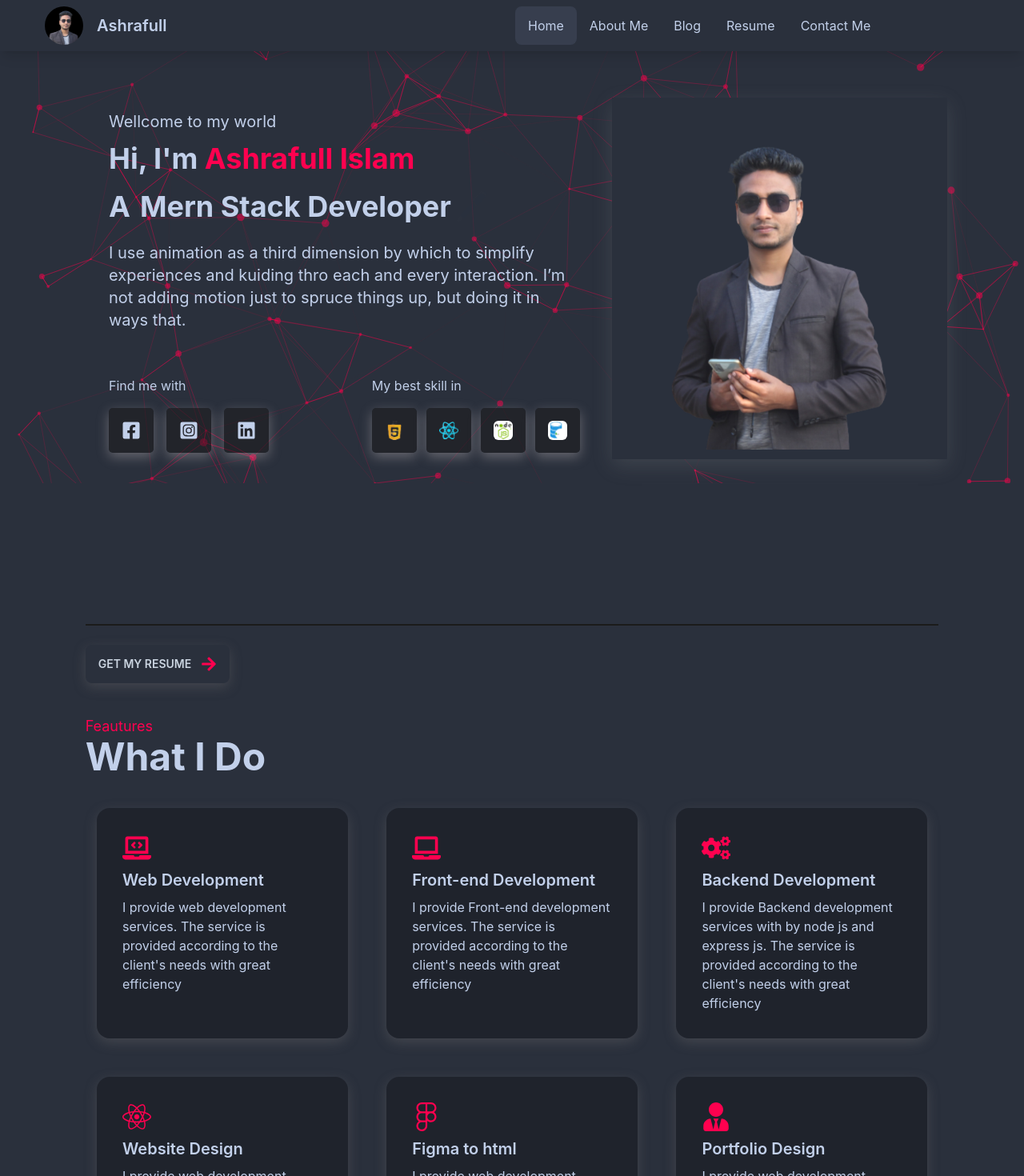
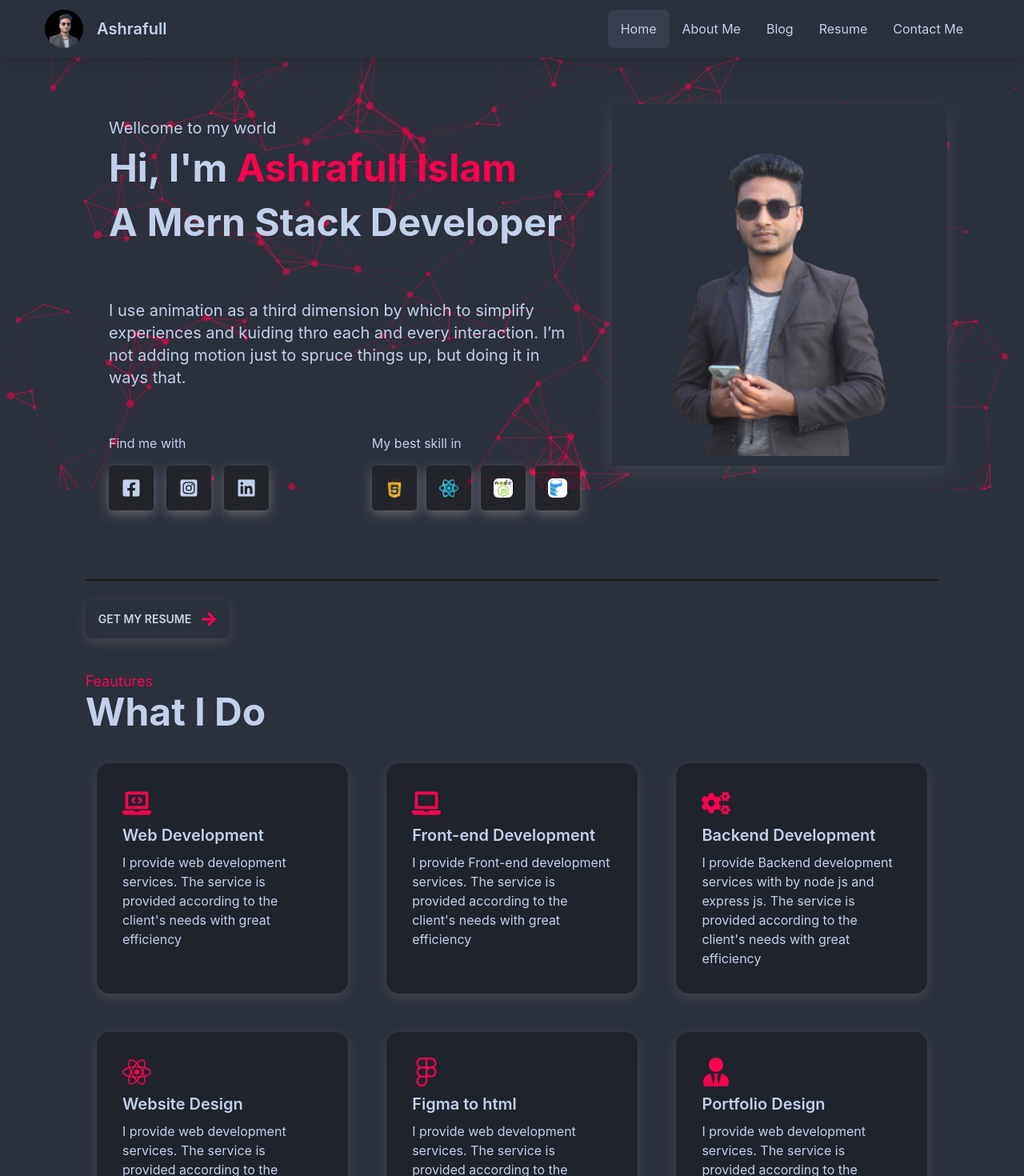
Before and after one commit to Ashrafullislam/portfolio-2, a React (Create React App) app: page /home in a window 1280 px wide. Shown: the top 1470 px of the page at 80% size. Built offline with nearby package versions, Linux system fonts and the light colour scheme.

Commit message:
added contact section update

```diff
--- a/src/Pages/Home/Banner/Banner.js
+++ b/src/Pages/Home/Banner/Banner.js
@@ -61,7 +61,7 @@ const Banner = () => {
                               quantity: 4,
                           },
                           repulse: {
-                              distance: 200,
+                              distance: 10,
                               duration: 0.6,
                           },
                       },
@@ -72,7 +72,7 @@ const Banner = () => {
                       },
                       links: {
                           color: "#ff004c",
-                          distance: 150,
+                          distance: 100,
                           enable: true,
                           opacity: 0.5,
                           width: 1,
@@ -95,7 +95,7 @@ const Banner = () => {
                               enable: true,
                               area: 800,
                           },
-                          value: 100,
+                          value: 200,
                       },
                       opacity: {
                           value: 0.5,
@@ -115,10 +115,10 @@ const Banner = () => {
             <div className='banner-left '>
                 <div className='p-5 mt-6'>
                     <h3 className='text-xl '> Wellcome to my world </h3>
-                    <h1 className='lg:text-4xl md:text-3xl text-2xl mt-3 font-bold'> Hi, I'm <spanm className ="text-warning"> Ashrafull Islam </spanm>  </h1>
-                    <h1 className='lg:text-4xl md:text-3xl text-2xl font-bold mt-5'>
+                    <h1 className='lg:text-5xl md:text-3xl text-2xl mt-3 font-bold'> Hi, I'm <spanm className ="text-warning"> Ashrafull Islam </spanm>  </h1>
+                    <h1 className='lg:text-5xl md:text-3xl text-2xl font-bold mt-5'>
                         A
-                 <span className=' font-bold lg:text-4xl md:text-3xl text-2xl ml-3'>
+                 <span className=' font-bold lg:text-5xl md:text-3xl text-2xl ml-3'>
                     {/* Style will be inherited from the parent element */}
                     <Typewriter
                         words={['Web Developer', 'Front-end Developer', 'Mern Stack Developer', 'Node js Developer ', 'React js Developer']}
--- a/src/Pages/Home/ContactMe/ContactMe.css
+++ b/src/Pages/Home/ContactMe/ContactMe.css
@@ -0,0 +1,24 @@
+.contact-main{
+    width: 100%;
+    display: flex;
+   flex-direction: row-reverse;
+    padding: 20px 0;
+    height: auto;
+    gap: 20px;
+    margin-top: 15px;
+}
+
+
+@media screen and (min-width:300px) and (max-width:992px){
+    .contact-main{
+        width: 100%;
+        display: flex;
+       flex-direction: column-reverse;
+        padding: 20px 0;
+        height: auto;
+        gap: 20px;
+        margin-top: 15px;
+        justify-content: center;
+        align-items: center;
+    }
+}
--- a/src/Pages/Home/MyProjects/MyProjectsDetails/MyProjectsDetails.js
+++ b/src/Pages/Home/MyProjects/MyProjectsDetails/MyProjectsDetails.js
@@ -14,7 +14,7 @@ const MyProjectsDetails = () => {
 
   return (
     <section className='w-11/12 mx-auto'>
-      <h2 className="text-3xl text-center font-bold"> Projects Details </h2>
+      <h2 className="text-3xl text-center font-bold mt-3"> Projects Details </h2>
       <div>
         <div className="card  bg-base-100 shadow mt-6">
           <figure className='w-5/6 mx-auto'>
@@ -39,10 +39,12 @@ const MyProjectsDetails = () => {
 
 
             <div className="card-actions justify-end">
-              <a href={liveUrl}><button className="btn text-warning bg-primary">Live Site</button></a>
-              <a href={client}><button className="btn text-warning bg-primary">Client Repo</button></a>
+              <a href={liveUrl}><button className="btn text-warning bg-primary
+               hover:bg-secondary">Live Site</button></a>
+              <a href={client}><button className="btn text-warning bg-primary
+               hover:bg-secondary">Client Repo</button></a>
 
-             <a href={server} >  <button className="btn text-warning bg-primary">Server Repo</button></a>
+             <a href={server} >  <button className="btn text-warning bg-primary hover:bg-secondary">Server Repo</button></a>
             </div>
           </div>
         </div>
--- a/src/Pages/Home/Service/Service.js
+++ b/src/Pages/Home/Service/Service.js
@@ -5,8 +5,8 @@ import './Service.css';
 
 const Service = () => {
   return (
-    <section className="bg-primary w-full py-8 " >
-      <div  className="mt-36 mb-24 w-10/12 mx-auto " >
+    <section className="bg-primary w-full py-4 " >
+      <div  className="mt-24 mb-24 w-10/12 mx-auto " >
       <div>
       <UnderLine > </UnderLine>
           <a href="https://drive.google.com/file/d/1r9ppQ-BYCPyTdacUqUcKqTLIbwNcDdIg/view?usp=share_link"> <button className='btn bg-primary border-none shadow hover:bg-secondary text-slate-300 ' > Get My Resume <FaArrowRight className='text-xl text-warning ml-3 ' /> </button> </a>
--- a/src/Pages/Shared/Navbar/Navbar.js
+++ b/src/Pages/Shared/Navbar/Navbar.js
@@ -16,7 +16,7 @@ const Navbar = () => {
 
     return (
  <div>
- <div className="navbar shadow-lg bg-base-100 px-14">
+ <div className="navbar shadow-lg bg-base-100 py-3 px-14">
   <div className="navbar-start">
     <div className="dropdown">
       <label tabIndex={0} className="btn btn-ghost lg:hidden">
@@ -26,10 +26,10 @@ const Navbar = () => {
          {menu}
       </ul>
   </div>
-    <img src={profile} className='lg:w-12 lg:h-12 w-12 h-12 rounded-full' alt='profile' />
+    <img src={profile} className='lg:w-12 lg:h-12 w-16 h-16 rounded-full' alt='profile' />
     <Link to="/" className="btn btn-ghost normal-case text-xl">Ashrafull</Link>
   </div>
-  <div className="navbar-center hidden lg:flex">
+  <div className="navbar-end hidden lg:flex">
     <ul className="menu menu-horizontal px-1">
      {menu}
     </ul>
```
Also changed, not shown: src/Pages/Home/ContactMe/ContactMe.js (+198 -64 lines).
